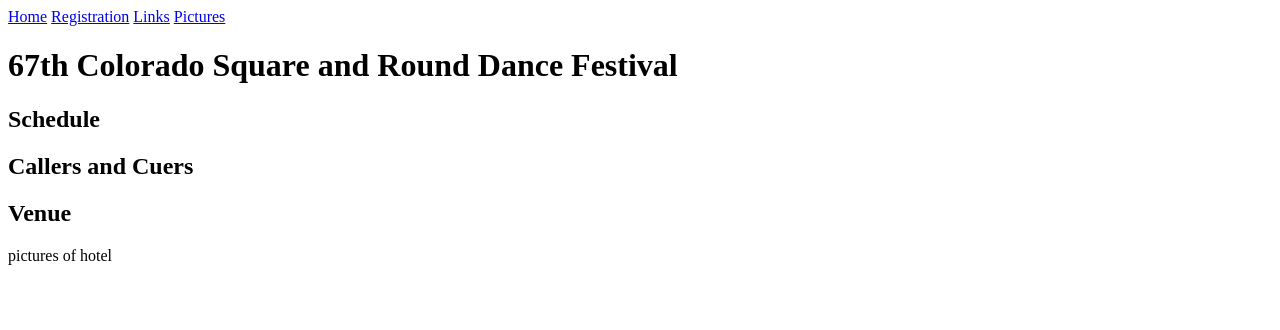
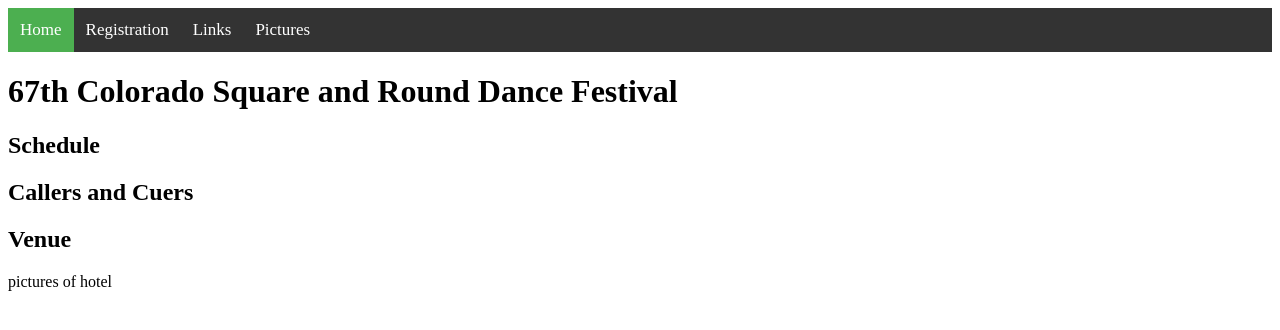
Before and after one commit to bshauck/sd-festival, a plain HTML site: page index.html in a window 1280 px wide. Drawn offline with Linux system fonts and the light colour scheme.

Commit message:
Started CSS and fleshed out boilerplate HTML files

```diff
--- a/index.html
+++ b/index.html
@@ -1,3 +1,13 @@
+<!DOCTYPE html>
+<html lang="en">
+<head>
+    <meta charset="UTF-8">
+    <meta http-equiv="X-UA-Compatible" content="IE=edge">
+    <meta name="viewport" content="width=device-width, initial-scale=1.0">
+    <link href="style.css" rel="stylesheet">
+    <title>67th Colorado Square and Round Dance Festival</title>
+</head>
+<body>
     <div class="navBar">
         <a href="index.html" class="active">Home</a>
         <a href="registration.html">Registration</a>
@@ -14,3 +24,5 @@
       <h2>Venue</h2>
 
       <p>pictures of hotel</p>
+</body>
+</html>
--- /dev/null
+++ b/style.css
@@ -0,0 +1,24 @@
+.navBar {
+    width: 100%;
+    background-color: #333;
+    overflow: auto;
+}
+
+.navBar a {
+    float: left;
+    padding: 12px;
+    color: white;
+    text-decoration: none;
+    font-size: 17px;
+}
+
+.navBar a:hover {
+    background-color: #ddd;
+    color: black;
+}
+
+.active {
+    background-color: #4CAF50;
+    color: white;
+    pointer-events: none;
+}
```
Also changed, not shown: links.html (+12 -0 lines), pictures.html (+13 -0 lines), registration.html (+11 -1 lines). Lines whose indentation alone changed are shown as unchanged.
